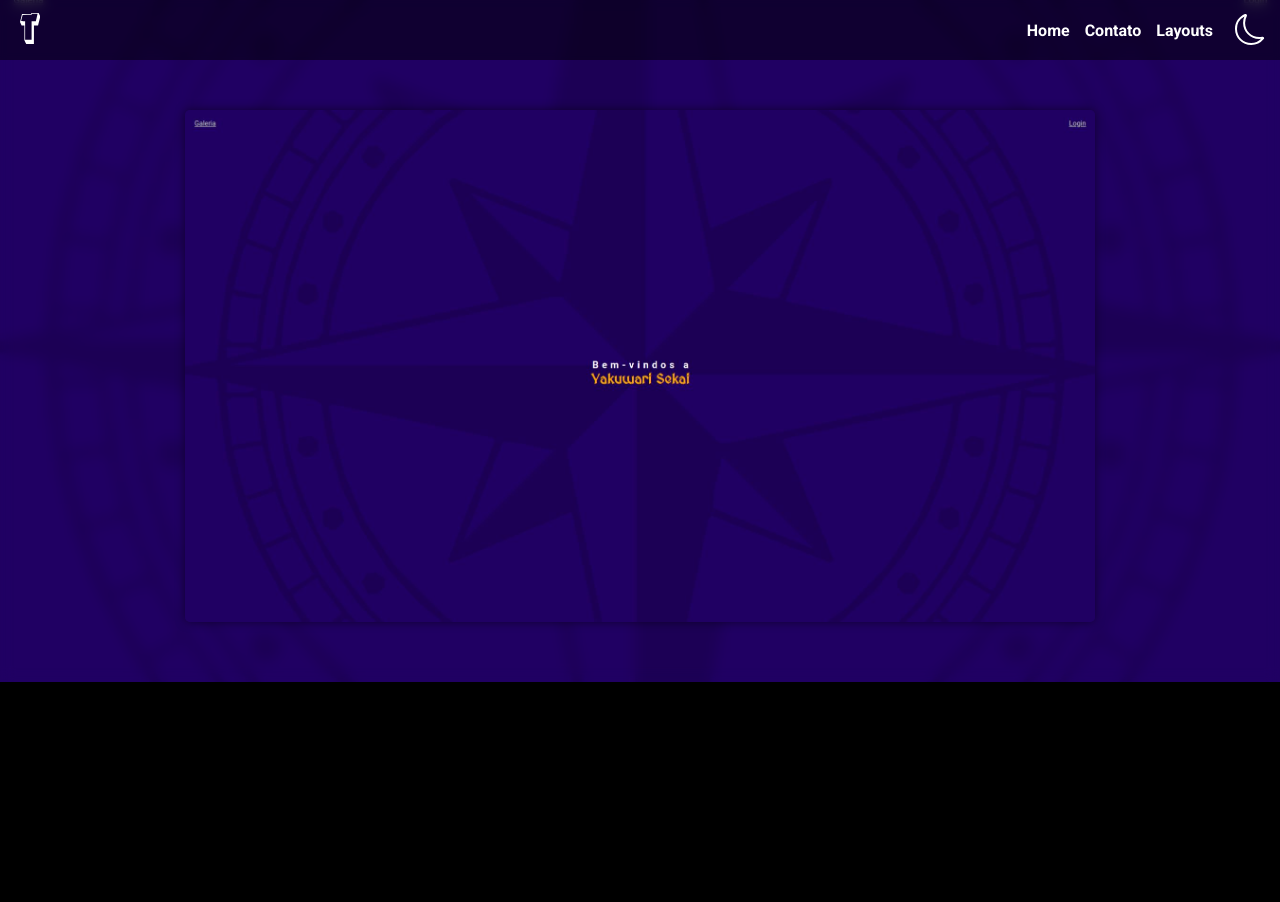
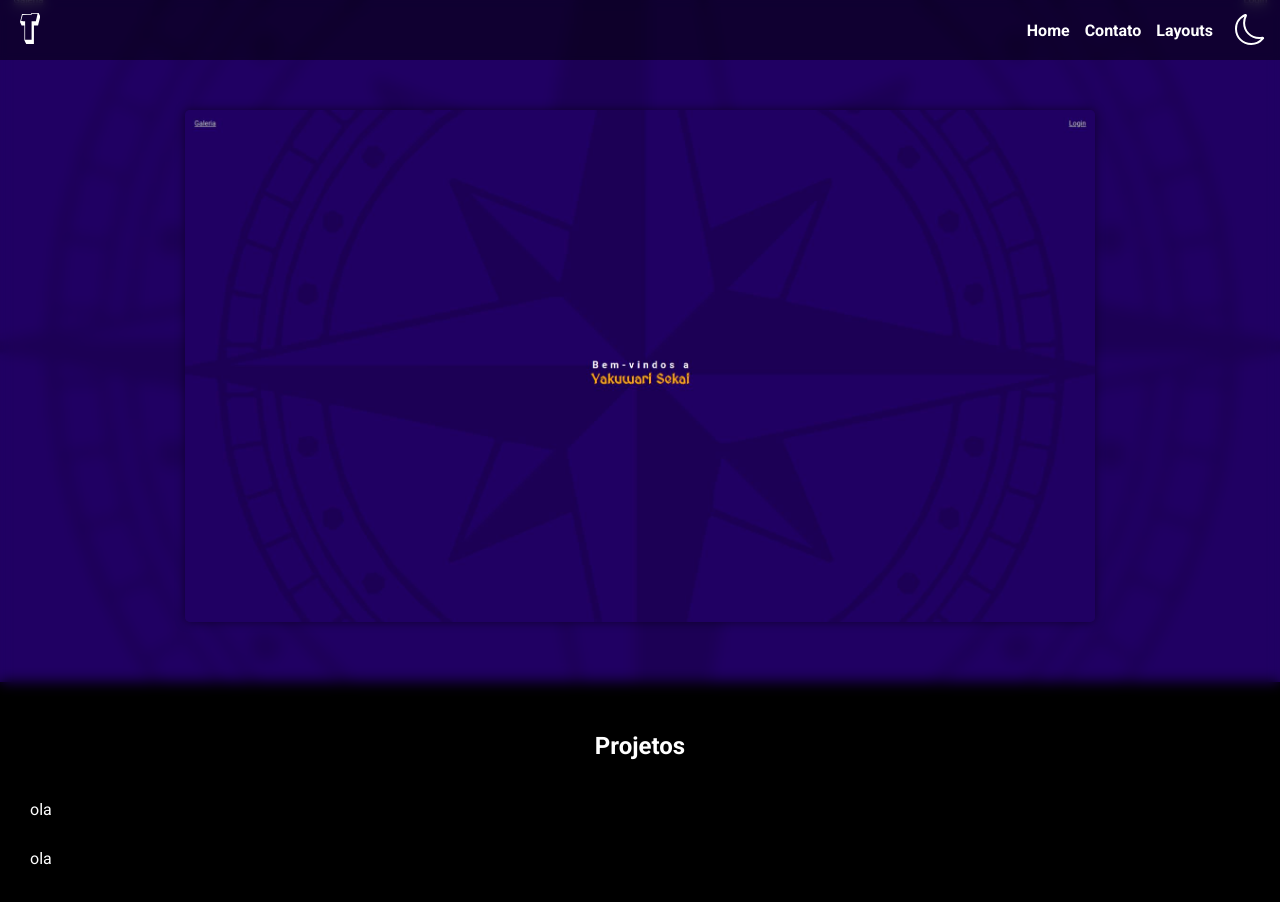
Before and after one commit to RGMenezes/tart, a Next.js app: page / in a window 1280 px wide. Shown: the top 902 px of the page. Before the commit the page ends 800 px from the top, so only its background shows below. Built offline with nearby package versions, Linux system fonts and the light colour scheme.

Commit message:
iniciando secao de projetos

```diff
--- a/src/app/page.module.css
+++ b/src/app/page.module.css
@@ -1,5 +1,4 @@
-.container{
-  display: flex;
-  flex-flow: column wrap;
-  gap: 50px;
+.container > h1{
+  text-align: center;
+  padding-bottom: 10px;
 }
--- a/src/app/page.tsx
+++ b/src/app/page.tsx
@@ -4,10 +4,11 @@ import styles from './page.module.css';
 import HighlightCard from '@/components/cards/HighlightCard';
 import imageYSPortrait from '@public/assets/yakuwari_sekai/home_yakuwari_sekai_portrait.jpg';
 import imageYSLandscap from '@public/assets/yakuwari_sekai/home_yakuwari_sekai_landscap.jpg';
+import Section from '@/components/layouts/Section';
 
 export default function Home(){
   return(
-    <main className={styles.container}>
+    <main>
       <HighlightCard
         to='/projetos/yakuwariSekai'
         imagePortrait={imageYSPortrait}
@@ -15,6 +16,12 @@ export default function Home(){
         alt='Imagem da home page do projeto yakuwari sekai.'
       />
 
+      <Section className={styles.container}>
+        <h1>Projetos</h1>
+
+        <p>ola</p>
+        <p>ola</p>
+      </Section>
     </main>
   );
 };
--- a/src/components/cards/HighlightCard.module.css
+++ b/src/components/cards/HighlightCard.module.css
@@ -20,7 +20,7 @@
   top: 0;
   left: 0;
 
-  min-height: 100%;
+  min-height: calc(100% + 15px);
   min-width: 100%;
   backdrop-filter: blur(7px);
 }
--- /dev/null
+++ b/src/components/layouts/Section.module.css
@@ -0,0 +1,7 @@
+.container{
+  padding: 50px 30px;
+
+  display: flex;
+  flex-flow: column nowrap;
+  gap: 30px;
+}
--- /dev/null
+++ b/src/components/layouts/Section.tsx
@@ -0,0 +1,9 @@
+import styles from './Section.module.css';
+
+export default function Section({children, className}: {children?: React.ReactNode, className?: string}){
+  return(
+    <section className={`${className} ${styles.container}`}>
+      {children}
+    </section>
+  );
+};
```
